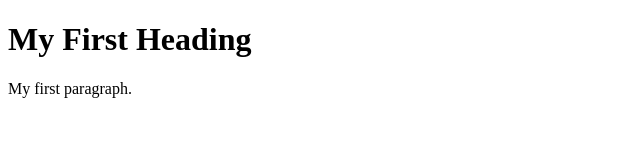
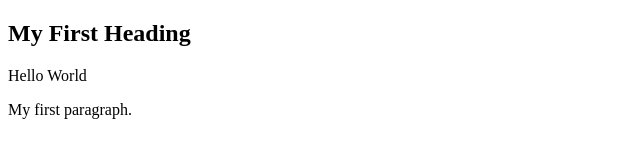
Before and after one commit to NaxAlpha/web-ui-test, a plain HTML site: page app/index.html in a window 1280 px wide. Shown: the whole page, without its empty margins (0-640 px from the left). Drawn offline with Linux system fonts and the light colour scheme.

Commit message:
Update index.html

```diff
--- a/app/index.html
+++ b/app/index.html
@@ -2,8 +2,9 @@
 <html>
 <body>
 
-<h1>My First Heading</h1>
+<h2>My First Heading</h2>
 
+  <p>Hello World</p>
 <p>My first paragraph.</p>
 
 </body>
```
